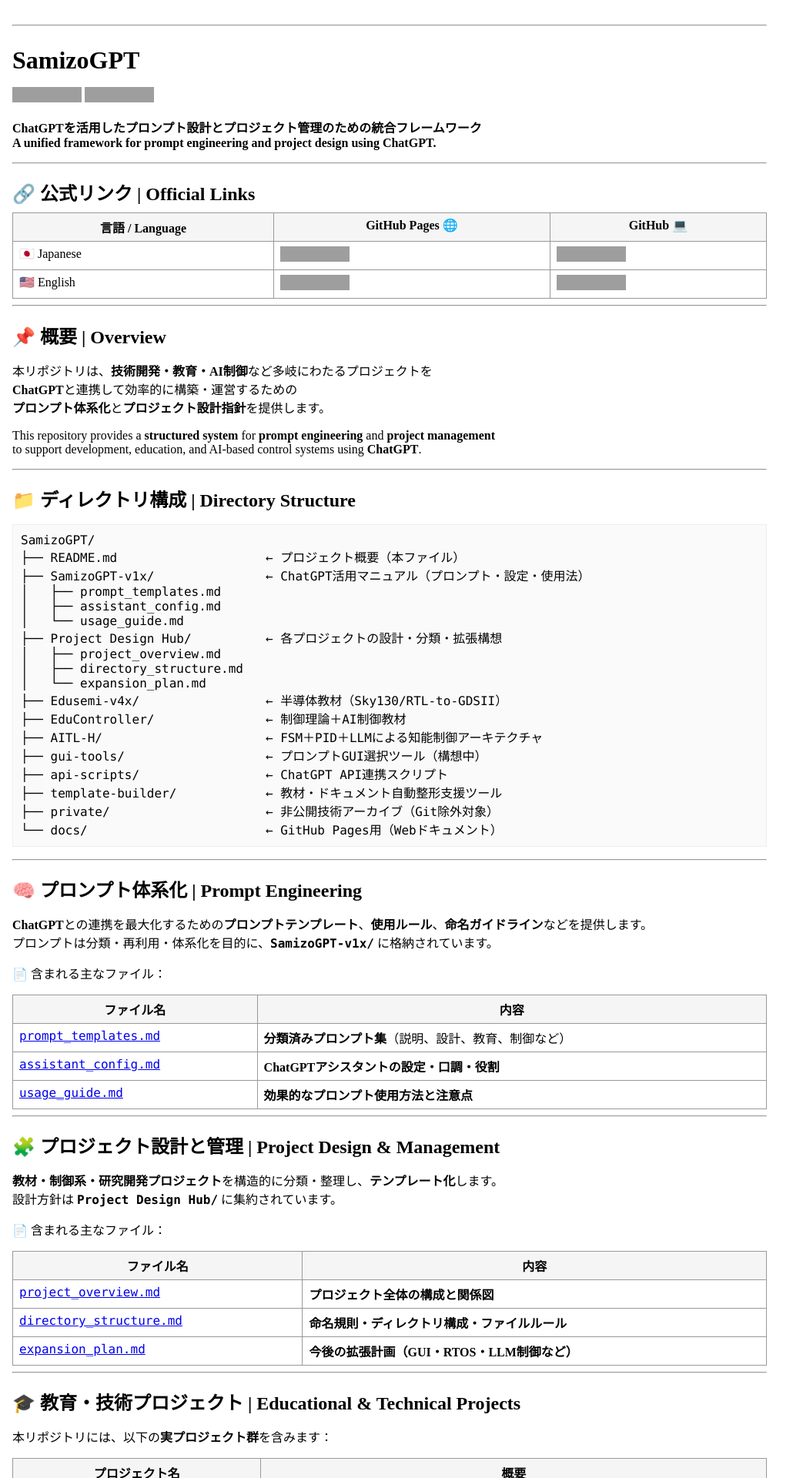
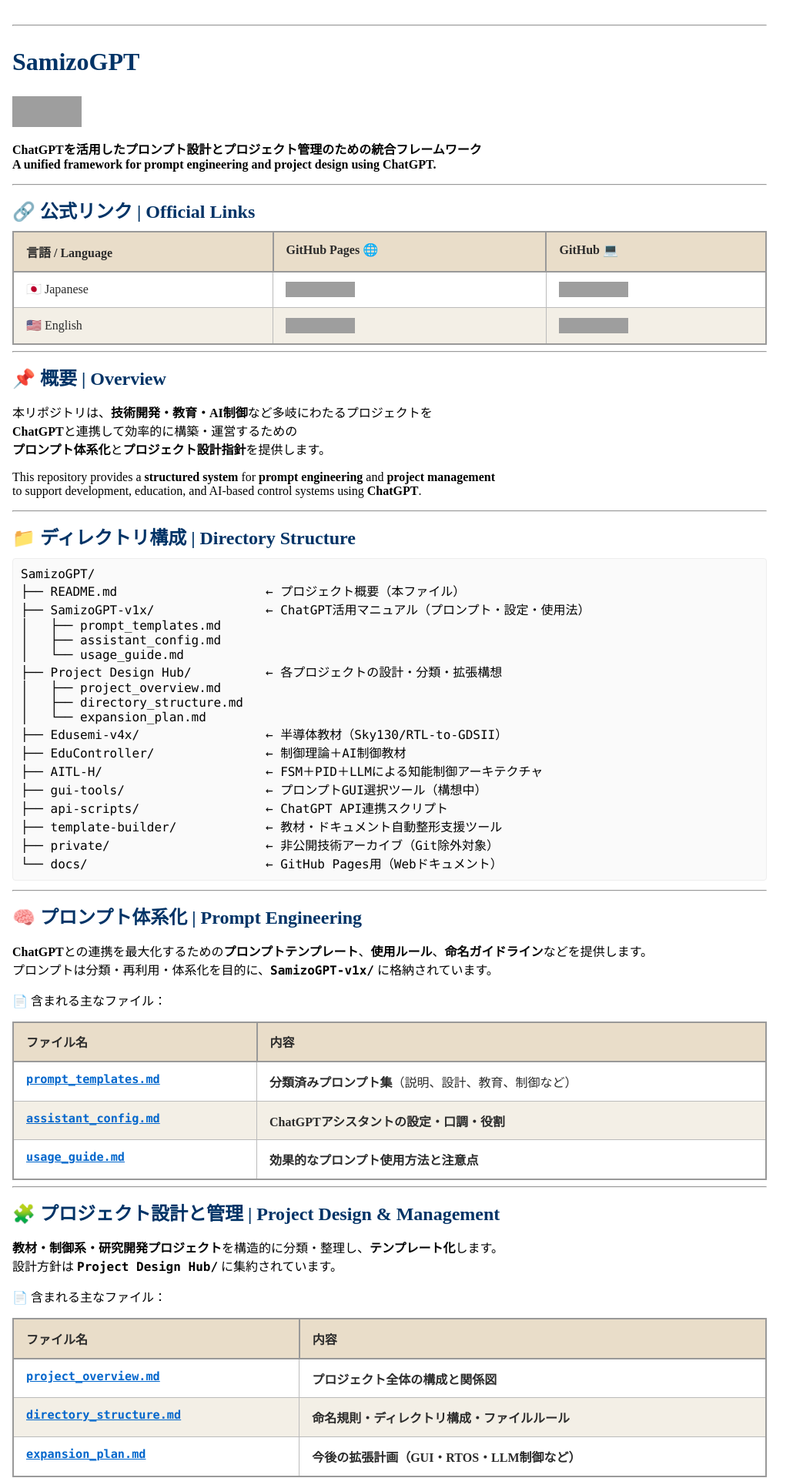
Before and after one commit to Samizo-AITL/SamizoGPT, a Jekyll site: the page built from index.md, in a window 1280 px wide. Shown: the top 1920 px of the page at 77% size, without its empty margins (0-1043 px from the left). Built offline with Jekyll 4.4.1, drawn with Linux system fonts in a browser that asks for light colours; grey boxes are pictures that could not be loaded.

Commit message:
Update style.css

```diff
--- a/assets/css/style.css
+++ b/assets/css/style.css
@@ -1,18 +1,102 @@
+/* ===== Reset / Layout ===== */
 html,body{margin:0;padding:0}
 .site-header,.site-footer,.page-header,.page-footer{display:none!important}
 .page-content{padding:0!important;margin:0!important}
 
+/* ===== Base (fallback when no theme class) ===== */
 main.page{
-  max-width:1200px;margin:0 auto;padding:12px 16px;line-height:1.7;
-  font-family:-apple-system,BlinkMacSystemFont,"Segoe UI","Hiragino Sans","Noto Sans JP",Meiryo,sans-serif;
+  max-width:1200px;
+  margin:0 auto;
+  padding:12px 16px;
+  line-height:1.7;
+  font-family:-apple-system,BlinkMacSystemFont,"Segoe UI",
+              "Hiragino Kaku Gothic ProN","Noto Sans JP","Hiragino Sans",
+              "Yu Gothic","Meiryo",sans-serif;
   word-wrap:anywhere;
+  color:#222;
+  background:#fff;
 }
-h1,h2,h3{margin:0.8em 0 0.4em}
+h1,h2,h3{margin:.8em 0 .4em;line-height:1.25}
+h1{font-size:1.9rem}
+h2{font-size:1.5rem}
+h3{font-size:1.25rem}
 
+/* Links (fallback) */
+a{color:#0366d6;text-decoration:none}
+a:hover{text-decoration:underline}
+
+/* Tables (fallback GitHub風) */
 table{border-collapse:collapse;width:100%}
 th,td{border:1px solid #999;padding:6px 8px;vertical-align:top}
-th{background:#f5f5f5;font-weight:600}
+th{background:#f5f5f5;font-weight:600;text-align:left}
 
-img{max-width:100%;height:auto}
-pre{overflow:auto;padding:10px;background:#fafafa;border:1px solid #eee}
+/* Media / Code */
+img{max-width:100%;height:auto;display:block}
+pre{overflow:auto;padding:10px;background:#fafafa;border:1px solid #eee;border-radius:4px;margin:.7em 0}
 code,pre{font-family:ui-monospace,SFMono-Regular,Menlo,Consolas,monospace}
+pre code{background:transparent;padding:0}
+
+/* Mermaid */
+.mermaid{display:block;margin:1.2em auto;max-width:100%;overflow:auto}
+
+/* Mobile */
+@media (max-width:640px){
+  main.page{padding:10px 12px}
+  h1{font-size:1.6rem}
+  h2{font-size:1.35rem}
+  h3{font-size:1.15rem}
+}
+
+/* =========================================================
+   Portal unified look (theme-sepia) — apply when
+   <body class="theme-sepia"> is set by the layout.
+   ========================================================= */
+body.theme-sepia main.page{
+  background:#fdf6e3;   /* セピア背景 */
+  color:#3b2f2f;        /* 本文 */
+}
+
+/* 見出し：青字、H1は左寄せ */
+body.theme-sepia h1,
+body.theme-sepia h2,
+body.theme-sepia h3{
+  color:#003366;
+  border-bottom:none;
+  font-weight:700;
+}
+body.theme-sepia h1{font-size:2rem;text-align:left;margin-bottom:.8em}
+
+/* リンク：太字＋下線（少し小さめ） */
+body.theme-sepia a{
+  color:#0066cc;
+  font-weight:600;
+  font-size:.95em;
+  text-decoration:underline;
+}
+body.theme-sepia a:hover{color:#004c99}
+
+/* 表：薄茶ヘッダー＋実用罫線＋ストライプ */
+body.theme-sepia table{border:2px solid #999}
+body.theme-sepia th{
+  background:#e9ddc9;
+  color:#2b2b2b;
+  border:2px solid #999;
+  font-weight:700;
+  padding:.8em 1em;
+}
+body.theme-sepia td{
+  border:1.5px solid #bbb;
+  color:#2b2b2b;
+  padding:.8em 1em;
+}
+body.theme-sepia tr:nth-child(odd) td{background:#fff}
+body.theme-sepia tr:nth-child(even) td{background:#f3efe6}
+
+/* 引用（セピア寄せ） */
+body.theme-sepia blockquote{
+  background:#fbf6eb;
+  border-left:4px solid #007acc;
+  color:#3a3028;
+  padding:.8em 1em;
+  margin:1em 0;
+}
```
